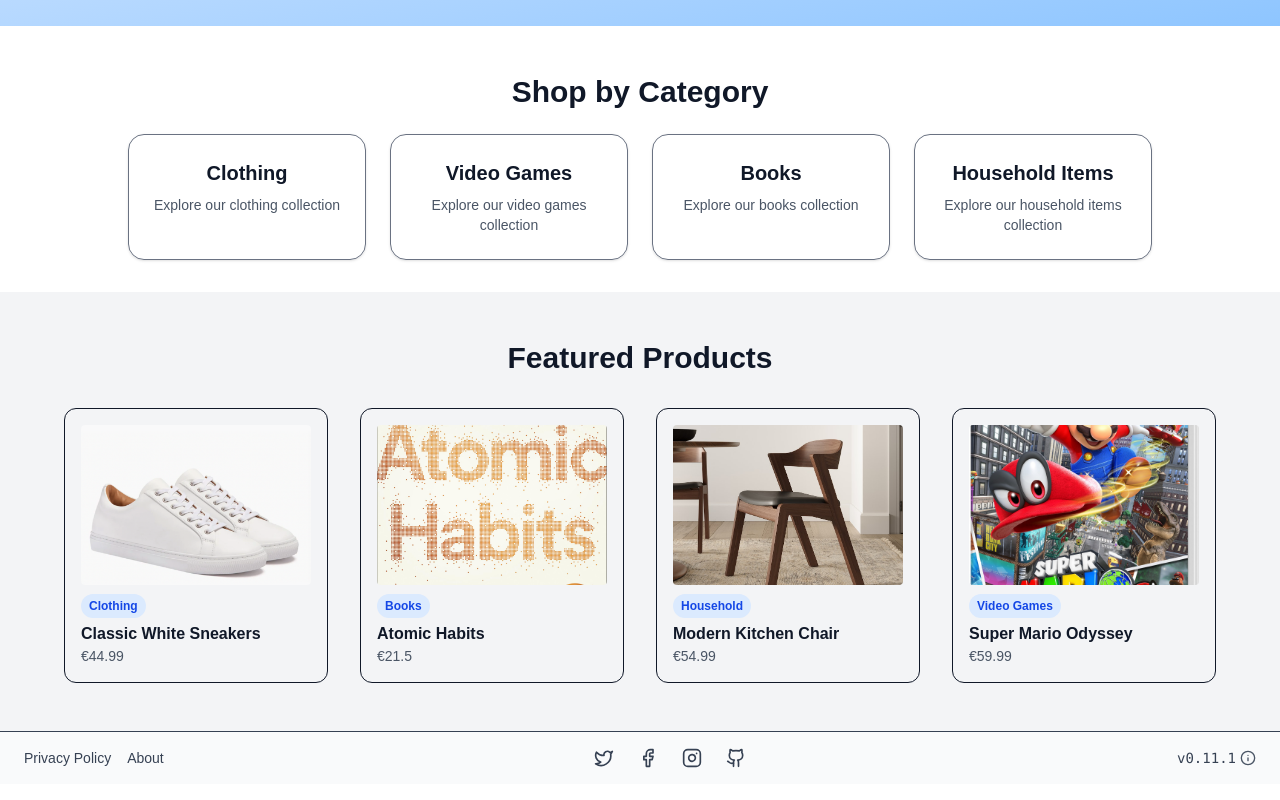
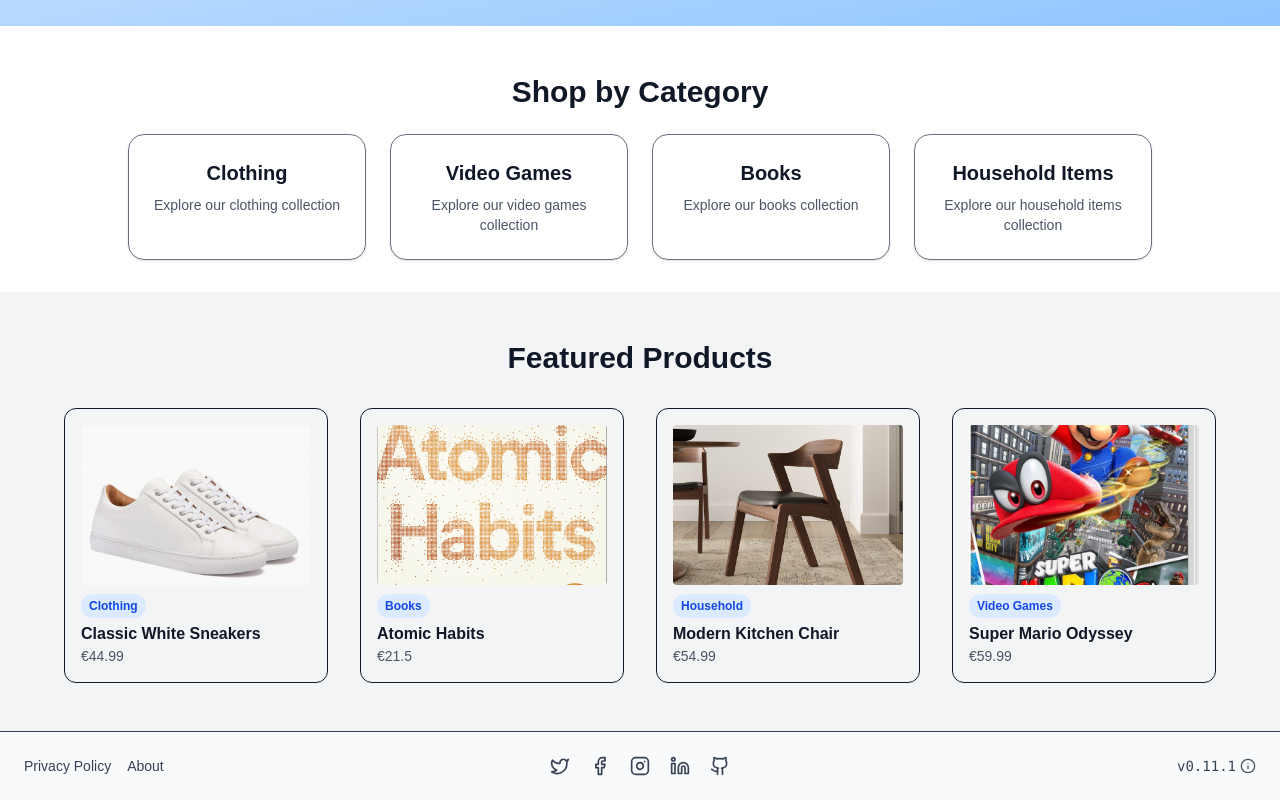
Before and after one commit to alemoraru/modshop, a Next.js app: page / in a window 1280 px wide. Shown: the part 345-1145 px from the top of the page. Built offline with nearby package versions, Linux system fonts and the light colour scheme; a web font is replaced by a local one.

Commit message:
Improve footer layout

```diff
--- a/src/components/Footer.tsx
+++ b/src/components/Footer.tsx
@@ -1,55 +1,58 @@
 "use client";
 
 import Link from "next/link";
-import {Github, Info, Twitter, Facebook, Instagram} from "lucide-react";
+import {Github, Info, Twitter, Facebook, Instagram, Linkedin} from "lucide-react";
 import {appVersion} from "@/lib/constants";
 
 const githubReleaseUrl = `/releases/tag/v${appVersion}`;
 
 /**
- * Footer component that displays links to privacy policy, about page, social media icons
- * and the current app version with a link to the GitHub release.
+ * Footer component with links, social icons, and app version info.
  */
 export default function Footer() {
     return (
-        <footer
-            className="w-full border-t bg-gray-50 text-gray-700 py-4 px-6 flex flex-col items-center gap-4 sm:flex-row sm:items-center sm:justify-between text-sm"
-        >
-            {/* Left: Privacy Policy & About */}
-            <div className="flex gap-4 items-center justify-center order-1 sm:order-none">
+        <footer className="w-full border-t bg-gray-50 text-gray-700 py-6 px-6">
+            <div
+                className="mx-auto flex flex-col gap-4 sm:grid sm:grid-cols-3 sm:items-center sm:justify-between text-sm">
+                {/* Left: Links */}
+                <div className="flex gap-4 justify-center sm:justify-start order-1">
                     <Link href="/privacy-policy" className="hover:underline">Privacy Policy</Link>
                     <Link href="/about" className="hover:underline">About</Link>
                 </div>
 
                 {/* Center: Socials */}
-            <div className="flex gap-6 items-center justify-center order-3 sm:order-none">
+                <div className="flex gap-5 justify-center order-2">
                     <Link href="https://twitter.com/" target="_blank" rel="noopener noreferrer" aria-label="Twitter">
-                    <Twitter className="w-5 h-5 hover:text-blue-400"/>
+                        <Twitter className="w-5 h-5 hover:text-blue-400 transition-colors"/>
                     </Link>
                     <Link href="https://facebook.com/" target="_blank" rel="noopener noreferrer" aria-label="Facebook">
-                    <Facebook className="w-5 h-5 hover:text-blue-600"/>
+                        <Facebook className="w-5 h-5 hover:text-blue-600 transition-colors"/>
                     </Link>
-                <Link href="https://instagram.com/" target="_blank" rel="noopener noreferrer" aria-label="Instagram">
-                    <Instagram className="w-5 h-5 hover:text-pink-500"/>
+                    <Link href="https://instagram.com/" target="_blank" rel="noopener noreferrer"
+                          aria-label="Instagram">
+                        <Instagram className="w-5 h-5 hover:text-pink-500 transition-colors"/>
                     </Link>
-                <Link href="https://github.com/alemoraru/modshop" target="_blank" rel="noopener noreferrer"
+                    <Link href="https://linkedin.com/" target="_blank" rel="noopener noreferrer" aria-label="LinkedIn">
+                        <Linkedin className="w-5 h-5 hover:text-blue-700 transition-colors"/>
+                    </Link>
+                    <Link href="https://github.com/amoraru/modshop" target="_blank" rel="noopener noreferrer"
                           aria-label="GitHub">
-                    <Github className="w-5 h-5 hover:text-gray-900"/>
+                        <Github className="w-5 h-5 hover:text-gray-900 transition-colors"/>
                     </Link>
                 </div>
 
-            {/* Right: Version & Info */}
-            <div className="flex items-center gap-2 relative justify-center order-2 sm:order-none">
+                {/* Right: Version */}
                 <Link
                     href={`https://github.com/alemoraru/modshop${githubReleaseUrl}`}
                     target="_blank"
                     rel="noopener noreferrer"
-                    className="group hover:underline font-mono flex items-center gap-1"
+                    className="group font-mono flex items-center gap-1 hover:underline order-3 justify-center sm:justify-end"
                 >
-                    <span className="group-hover:text-blue-700 transition-colors duration-150">v{appVersion}</span>
+                    <span className="group-hover:text-blue-700 transition-colors duration-150">
+                        v{appVersion}
+                    </span>
                     <Info
-                        className="w-4 h-4 text-gray-600 group-hover:text-blue-600 group-hover:scale-110
-                        transition-all duration-150"
+                        className="w-4 h-4 text-gray-600 group-hover:text-blue-600 group-hover:scale-110 transition-all duration-150"
                     />
                 </Link>
             </div>
```
Lines whose indentation alone changed are shown as unchanged.
